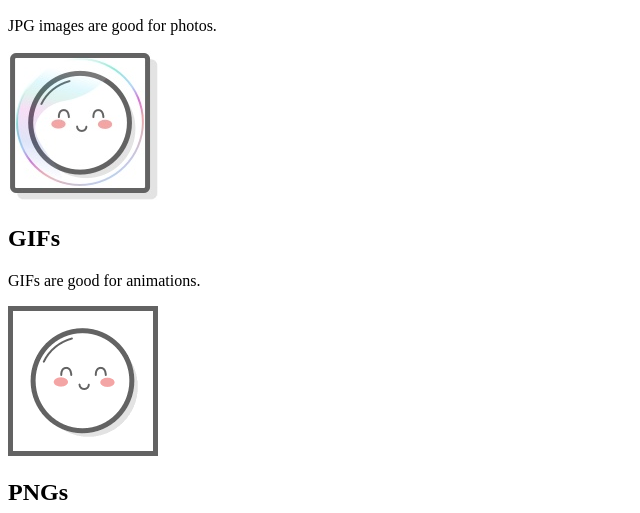
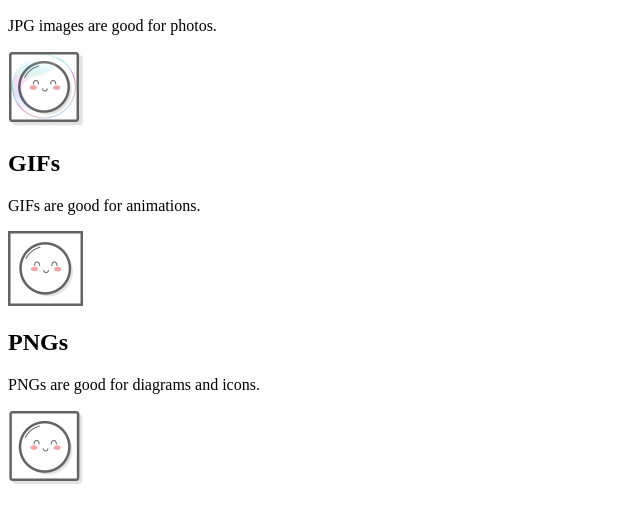
Before and after one commit to Doraigo/the-odin-project, a plain HTML site: page odin-links-and-images/index.html in a window 1280 px wide. Shown: the part 434-947 px from the top of the page, without its empty margins (0-640 px from the left). Drawn offline with Linux system fonts and the light colour scheme.

Commit message:
Added width attribute to equal size of svg

```diff
--- a/odin-links-and-images/index.html
+++ b/odin-links-and-images/index.html
@@ -16,16 +16,16 @@
     <h2>JPGs</h2>
 
     <p>JPG images are good for photos.</p>
-    <img src="images/mochi.jpg" alt="this is a mochi jpg">
+    <img src="images/mochi.jpg" width='75' alt="this is a mochi jpg">
 
     <h2>GIFs</h2>
 
     <p>GIFs are good for animations.</p>
-    <img src="images/mochi.gif" alt="this is a mochi gif">
+    <img src="images/mochi.gif" width='75' alt="this is a mochi gif">
     <h2>PNGs</h2>
 
     <p>PNGs are good for diagrams and icons.</p>
-    <img src="images/mochi.png" alt="this is a mochi png">
+    <img src="images/mochi.png" width='75' alt="this is a mochi png">
     <h2>SVGs</h2>
 
     <p>SVGs are <em>amazing</em>. Use them wherever you can.</p>
```
